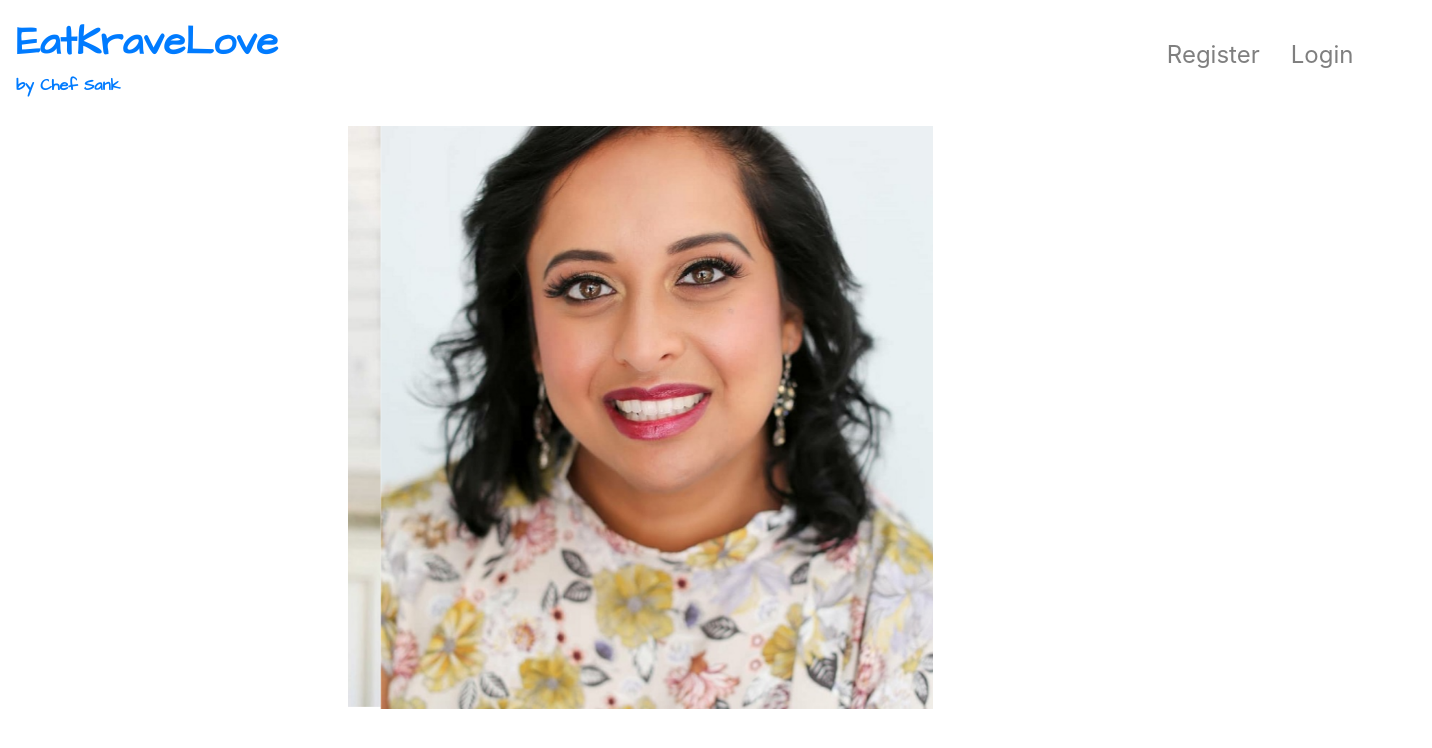
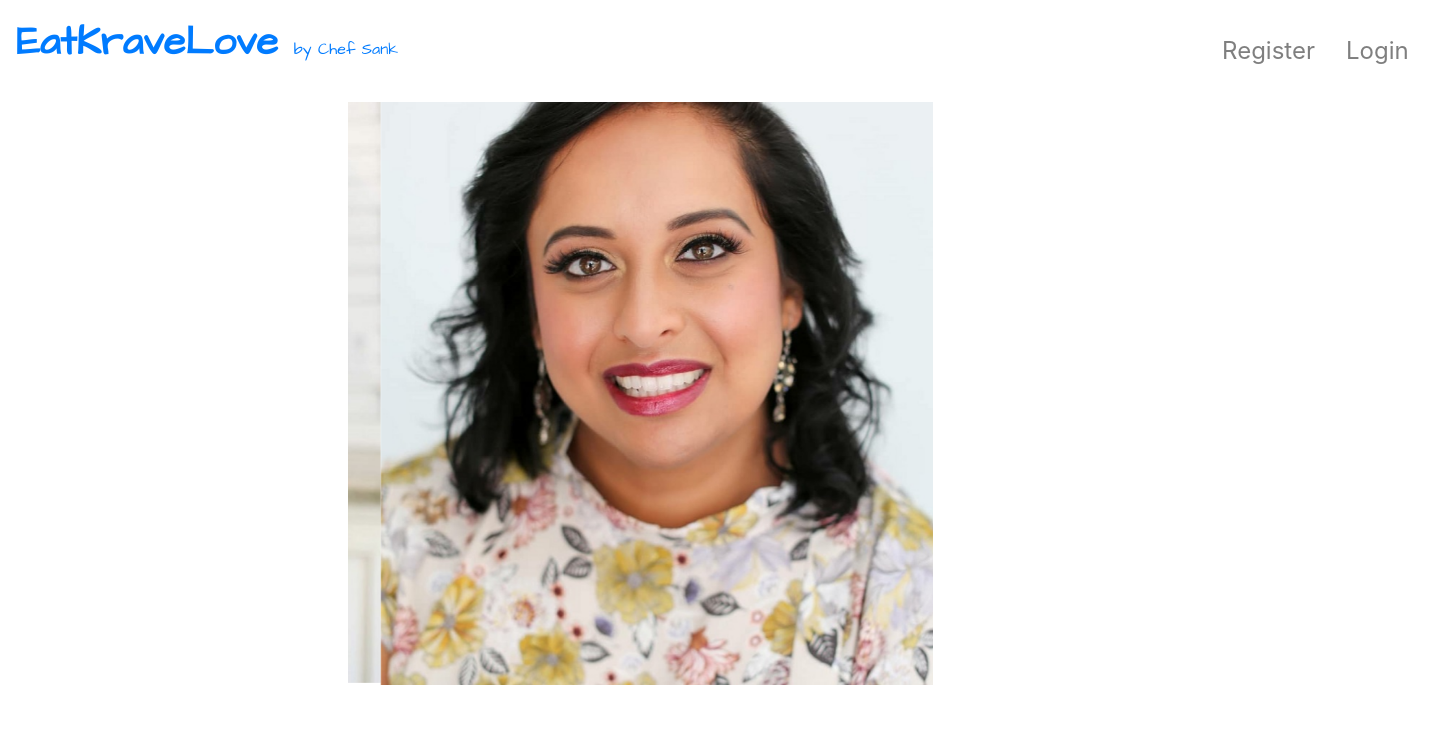
Before and after one commit to michaelpaulcuccia/eatkravelove, a React (Create React App) app in the folder client/: page / in a window 1280 px wide. Shown: the top 748 px of the page, 1432 px wide, since content can reach past the window. Built offline with nearby package versions, Linux system fonts and the light colour scheme.

Commit message:
navie cleanup

```diff
--- a/client/src/components/layout/Navie.js
+++ b/client/src/components/layout/Navie.js
@@ -9,22 +9,22 @@ export const Navie = props => {
     return (
 
         <Navbar bg="white" expand="lg">
-            <Navbar.Brand><Link to='/'><p className='main_name'>EatKraveLove <p className="little_name">by Chef Sank</p></p></Link></Navbar.Brand>
+            <Navbar.Brand><Link to='/'><p className='main_name'>EatKraveLove <small className="little_name">by Chef Sank</small></p></Link></Navbar.Brand>
             <Navbar.Toggle aria-controls="basic-navbar-nav" />
             <Navbar.Collapse id="basic-navbar-nav">
-                <Nav style={{ marginLeft: '865px' }}>
+                <Nav style={{ marginLeft: '800px' }}>
                     {props.hideRegisterLogin &&
                         <Fragment>
-                            <Nav.Link as={Link} to='/register' style={{ marginRight: '15px', fontSize: '1.5rem' }}><p>Register</p></Nav.Link>
-                            <Nav.Link as={Link} to='/login' style={{ marginRight: '15px', fontSize: '1.5rem' }}><p>Login</p></Nav.Link>
+                            <Nav.Link as={Link} to='/register' style={{ marginRight: '15px', fontSize: '1.5rem' }}>Register</Nav.Link>
+                            <Nav.Link as={Link} to='/login' style={{ marginRight: '15px', fontSize: '1.5rem' }}>Login</Nav.Link>
                         </Fragment>
                     }
                     {props.showTabs &&
                         <NavDropdown style={{ fontSize: '1.5rem', color: 'blue' }} title="User Options" id="basic-nav-dropdown">
-                            <NavDropdown.Item><Link style={{ fontSize: '1.5rem' }} to='/orderform'><p>Order</p></Link></NavDropdown.Item>
-                            <NavDropdown.Item><Link style={{ fontSize: '1.5rem' }} to='/testimonials'><p>Testimonials</p></Link></NavDropdown.Item>
+                            <NavDropdown.Item as={Link} to='/orderform' style={{ fontSize: '1.5rem' }}>Order</NavDropdown.Item>
+                            <NavDropdown.Item as={Link} to='/testimonials' style={{ fontSize: '1.5rem' }}>Testimonials</NavDropdown.Item>
                             <NavDropdown.Divider />
-                            <NavDropdown.Item><Link style={{ fontSize: '1.5rem' }} to='/logout'><p>Logout</p></Link></NavDropdown.Item>
+                            <NavDropdown.Item as={Link} to='/logout' style={{ fontSize: '1.5rem' }}>Logout</NavDropdown.Item>
                         </NavDropdown>
                     }
                 </Nav>
```
